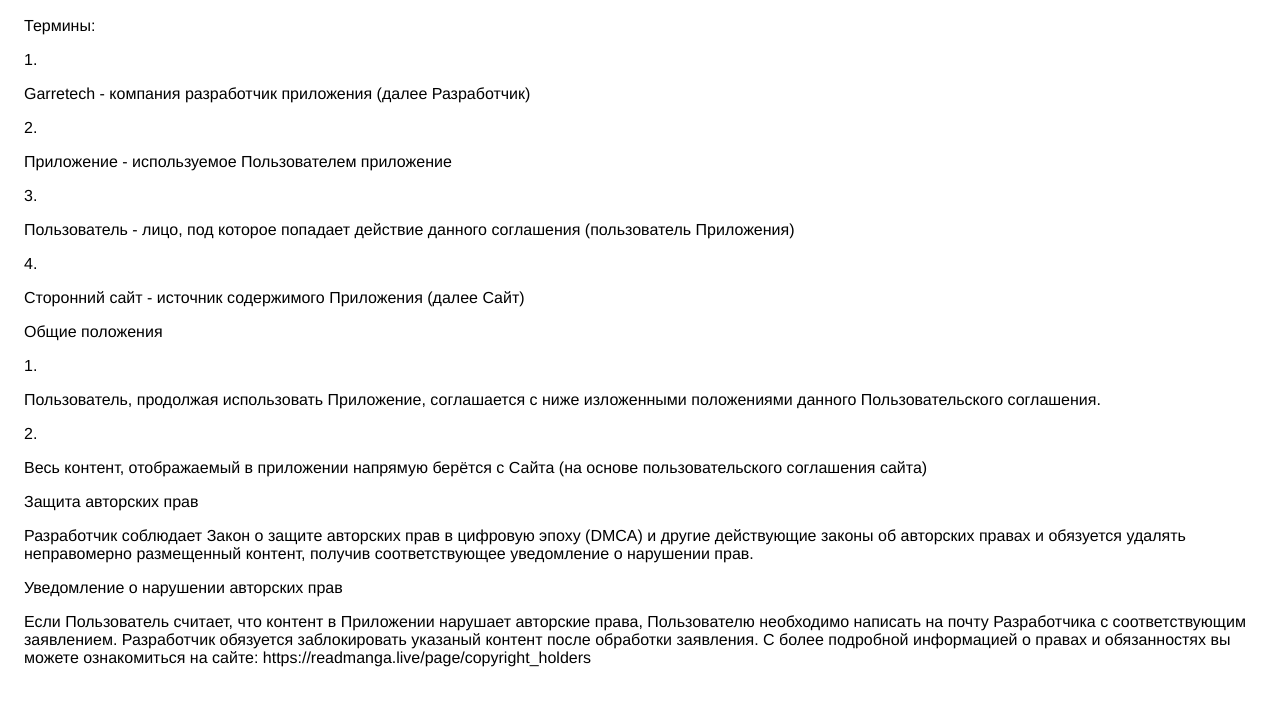
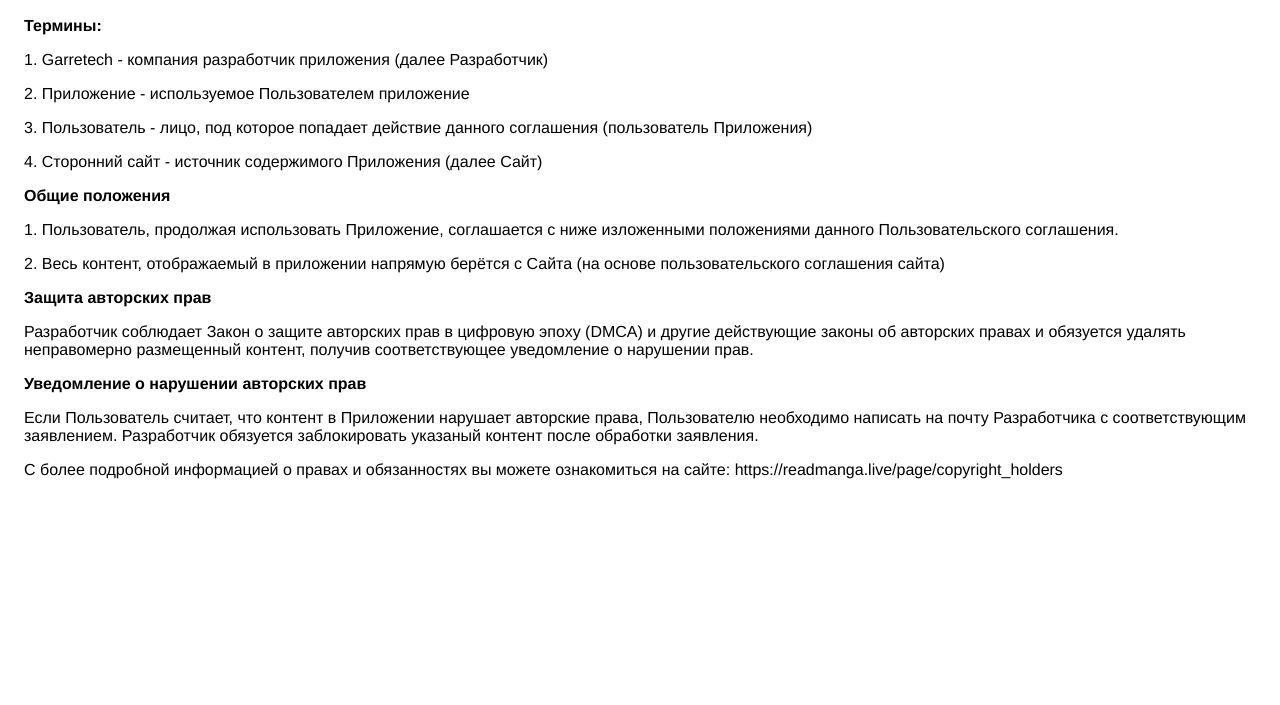
Before and after one commit to Garretads/Garretads, a plain HTML site: page terms_and_conditions.html in a window 1280 px wide. Shown: the part 75-780 px from the top of the page. Drawn offline with Linux system fonts and the light colour scheme.

Commit message:
wer
wegweg

```diff
--- a/terms_and_conditions.html
+++ b/terms_and_conditions.html
@@ -8,22 +8,22 @@
     </head>
     <body>
     <h2>Пользовательское соглашение</h2>
-        <p>Термины:</p>
-        <p>1.</p> Garretech - компания разработчик приложения (далее Разработчик)
-        <p>2.</p> Приложение - используемое Пользователем приложение
-        <p>3.</p> Пользователь - лицо, под которое попадает действие данного соглашения (пользователь Приложения)
-        <p>4.</p> Сторонний сайт - источник содержимого Приложения (далее Сайт)
+        <p><strong>Термины:</strong></p>
+        <p>1. Garretech - компания разработчик приложения (далее Разработчик)</p>
+        <p>2. Приложение - используемое Пользователем приложение</p>
+        <p>3. Пользователь - лицо, под которое попадает действие данного соглашения (пользователь Приложения)</p>
+        <p>4. Сторонний сайт - источник содержимого Приложения (далее Сайт)</p>
 
-        <p>Общие положения</p>
-        <p>1.</p> Пользователь, продолжая использовать Приложение, соглашается с ниже изложенными положениями данного Пользовательского соглашения.
-        <p>2.</p> Весь контент, отображаемый в приложении напрямую берётся с Сайта (на основе пользовательского соглашения сайта)
+        <p><strong>Общие положения</strong></p>
+        <p>1. Пользователь, продолжая использовать Приложение, соглашается с ниже изложенными положениями данного Пользовательского соглашения.</p>
+        <p>2. Весь контент, отображаемый в приложении напрямую берётся с Сайта (на основе пользовательского соглашения сайта)</p>
 
-        <p>Защита авторских прав</p>
-        Разработчик соблюдает Закон о защите авторских прав в цифровую эпоху (DMCA) и другие действующие законы об авторских правах и обязуется удалять неправомерно размещенный контент, получив соответствующее уведомление о нарушении прав.
+        <p><strong>Защита авторских прав</strong></p>
+        <p>Разработчик соблюдает Закон о защите авторских прав в цифровую эпоху (DMCA) и другие действующие законы об авторских правах и обязуется удалять неправомерно размещенный контент, получив соответствующее уведомление о нарушении прав.</p>
 
-        <p>Уведомление о нарушении авторских прав</p>
-        Если Пользователь считает, что контент в Приложении нарушает авторские права, Пользователю необходимо написать на почту Разработчика с соответствующим заявлением. Разработчик обязуется заблокировать указаный контент после обработки заявления.
+        <p><strong>Уведомление о нарушении авторских прав</strong></p>
+        <p>Если Пользователь считает, что контент в Приложении нарушает авторские права, Пользователю необходимо написать на почту Разработчика с соответствующим заявлением. Разработчик обязуется заблокировать указаный контент после обработки заявления.</p>
 
-        С более подробной информацией о правах и обязанностях вы можете ознакомиться на сайте: https://readmanga.live/page/copyright_holders
+        <p>С более подробной информацией о правах и обязанностях вы можете ознакомиться на сайте: https://readmanga.live/page/copyright_holders</p>
     </body>
     </html>
```
